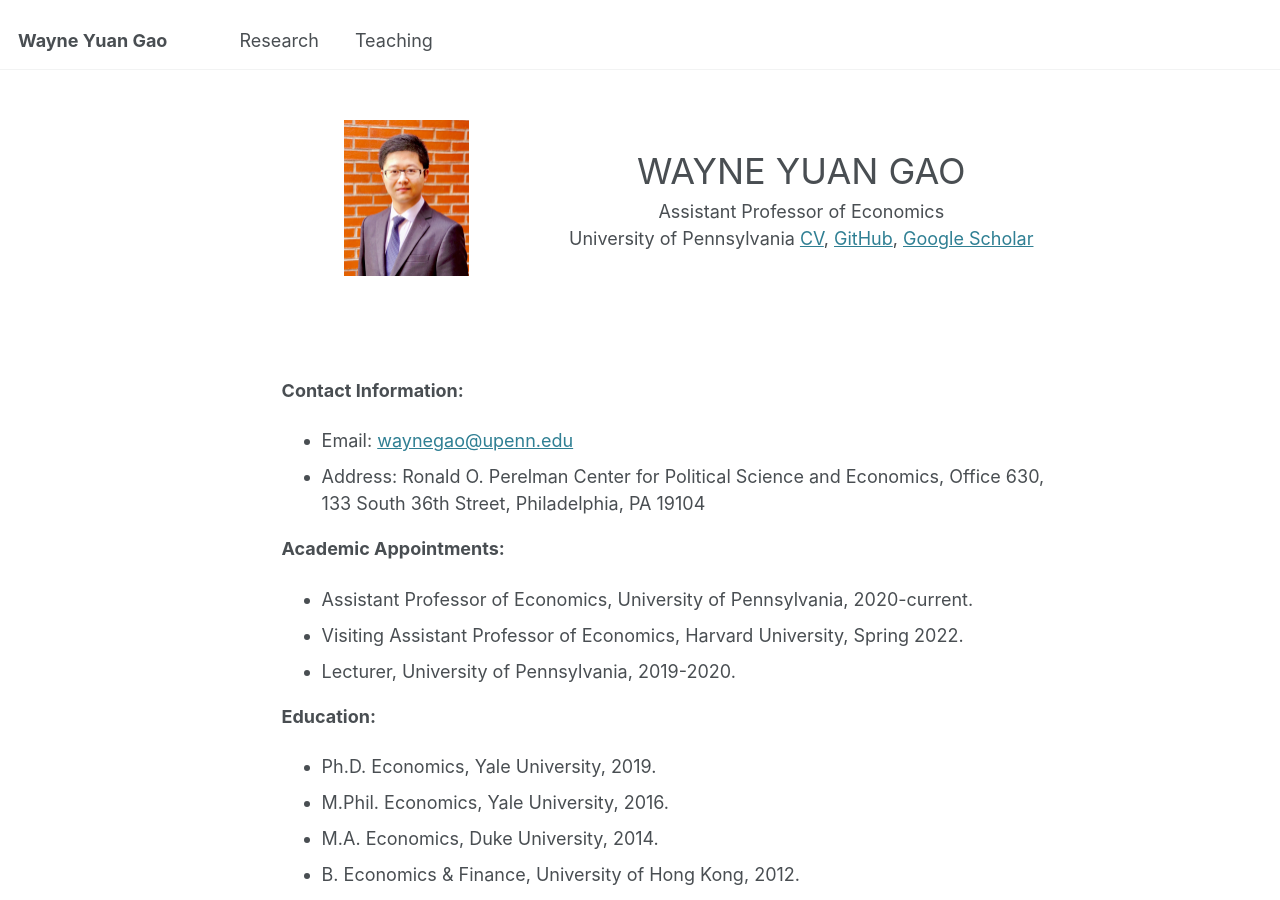
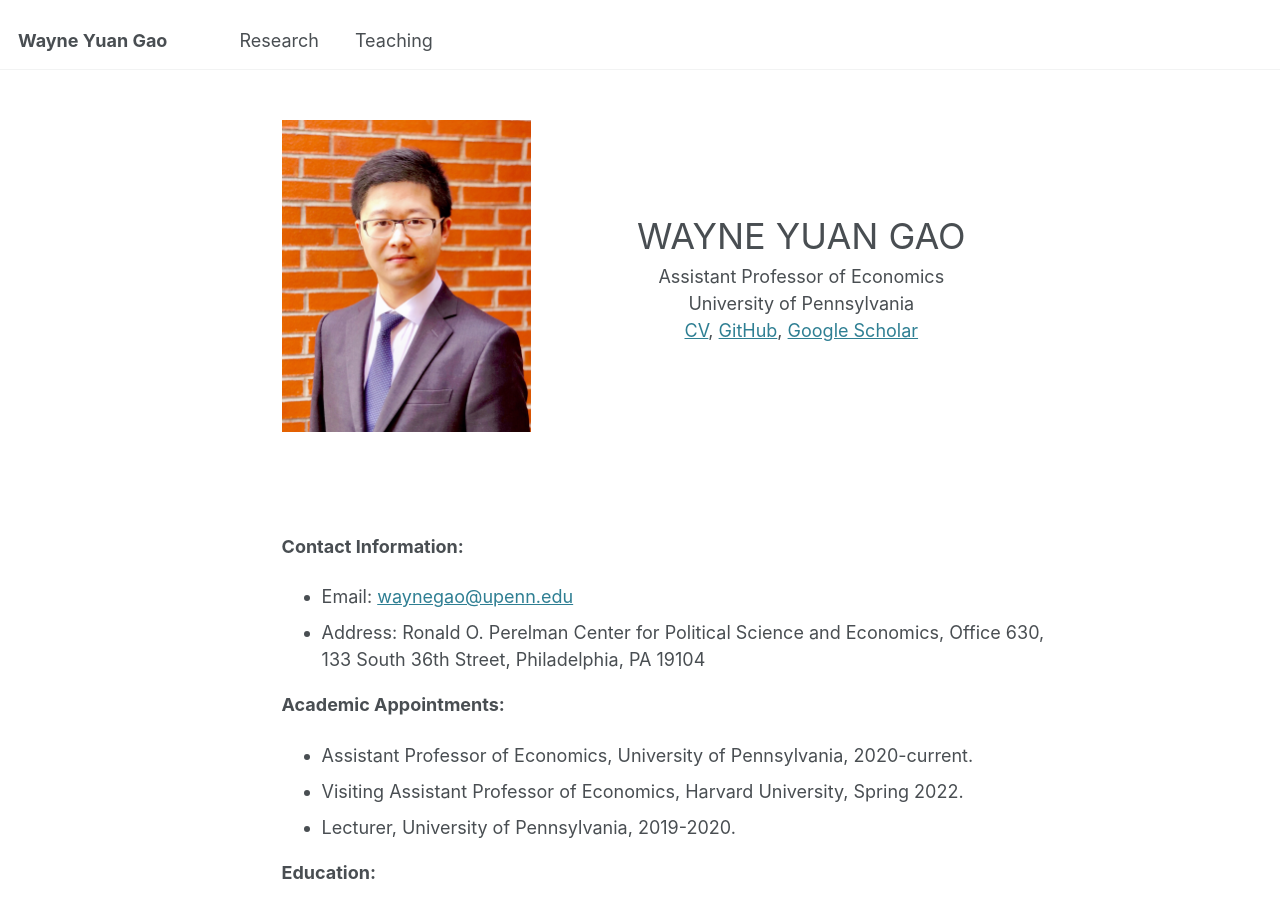
Before and after one commit to wayne-y-gao/wayne-y-gao.github.io, a Jekyll site: the page built from _pages/about.md, in a window 1280 px wide and 900 px high. Built offline with Jekyll 4.4.1, drawn with Linux system fonts in a browser that asks for light colours.

Commit message:
Update about.md

```diff
--- a/_pages/about.md
+++ b/_pages/about.md
@@ -9,7 +9,7 @@ redirect_from:
 
 <div style="display: flex; align-items: center;">
   <div style="flex: 1; text-align: center;">
-    <img src="images/BrickLargeS.jpg" alt="Profile Image" style="width:50%;">
+    <img src="images/BrickLargeS.jpg" alt="Profile Image" style="width:100%;">
   </div>
   <div style="flex: 2; text-align: center; padding-left: 20px;">
     <div style="text-align: center; font-size: 2em;">
@@ -17,7 +17,7 @@ redirect_from:
     </div>
     <div style="text-align: center;">
       Assistant Professor of Economics<br>
-      University of Pennsylvania
+      University of Pennsylvania<br>
       <a href="files/GaoWayne_CV250210.pdf">CV</a>,
       <a href="https://github.com/wayne-y-gao">GitHub</a>,
       <a href="https://scholar.google.com/citations?user=fjLSVhgAAAAJ">Google Scholar</a>
```
